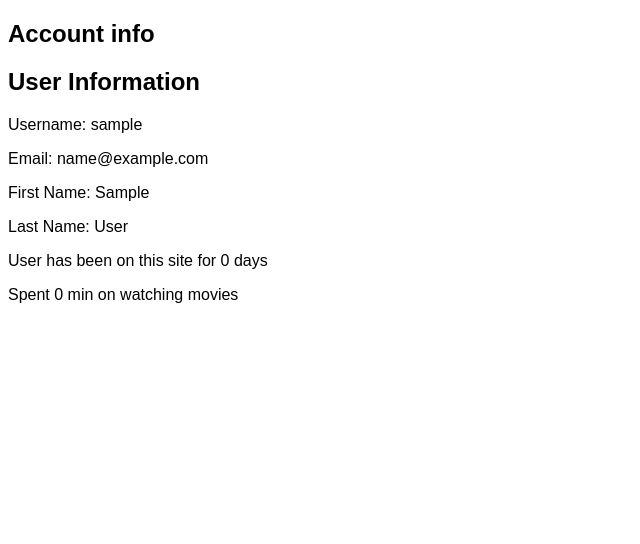
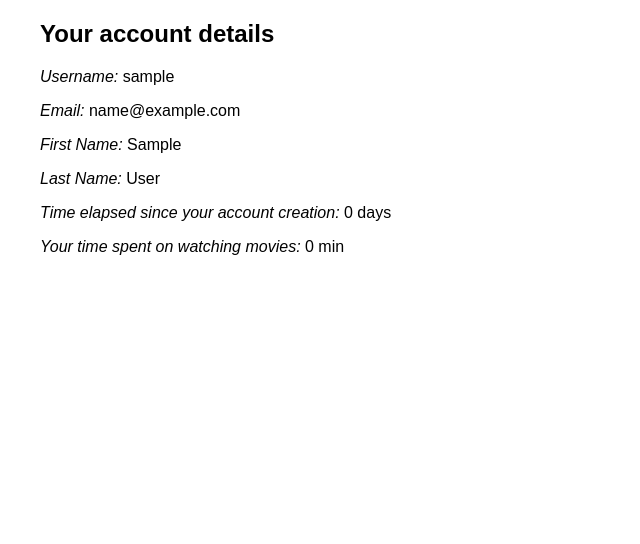
Before and after one commit to WJakubowsk/movie_recommender, a Django app: page /info/ in a window 1280 px wide. Shown: the part 84-628 px from the top of the page, without its empty margins (0-640 px from the left). Run offline with Django 4.2, Linux system fonts and the light colour scheme; the visitor is signed in with stand-in values (Sample User, id 1); data that the repository does not hold is empty.

Commit message:
change user info style

```diff
--- a/core/templates/home.html
+++ b/core/templates/home.html
@@ -27,7 +27,7 @@
                 </figure>
             </div>
         {% endfor %}
-    </div>
+        </div>
 
     {% endif %}
 
--- a/core/templates/userInfo.html
+++ b/core/templates/userInfo.html
@@ -2,13 +2,14 @@
 {% block title %}Account Info{% endblock title %}
 
 {% block content %}
-    <h2>Account info</h2>
-    <h2>User Information</h2>
-    <p>Username: {{ user.username }}</p>
-    <p>Email: {{ user.email }}</p>
-    <p>First Name: {{ user.first_name }}</p>
-    <p>Last Name: {{ user.last_name }}</p>
+<div class="info-container" style="margin-left: 2em;">
+    <h2>Your account details</h2>
+    <p><i>Username:</i> {{ user.username }}</p>
+    <p><i>Email:</i> {{ user.email }}</p>
+    <p><i>First Name:</i> {{ user.first_name }}</p>
+    <p><i>Last Name:</i> {{ user.last_name }}</p>
 
-    <p>User has been on this site for {{ registration_time }} days </p>
-    <p>Spent {{ sum_watched }} min on watching movies</p>
+    <p><i>Time elapsed since your account creation:</i> {{ registration_time }} days</p>
+    <p><i>Your time spent on watching movies:</i> {{ sum_watched }} min</p>
+</div>
 {% endblock %}
```
